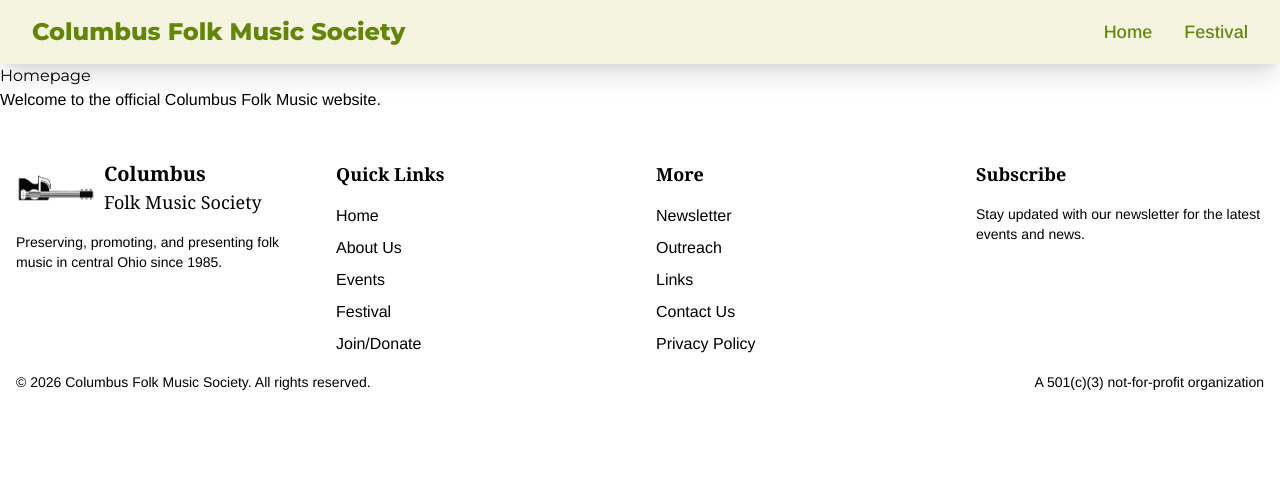
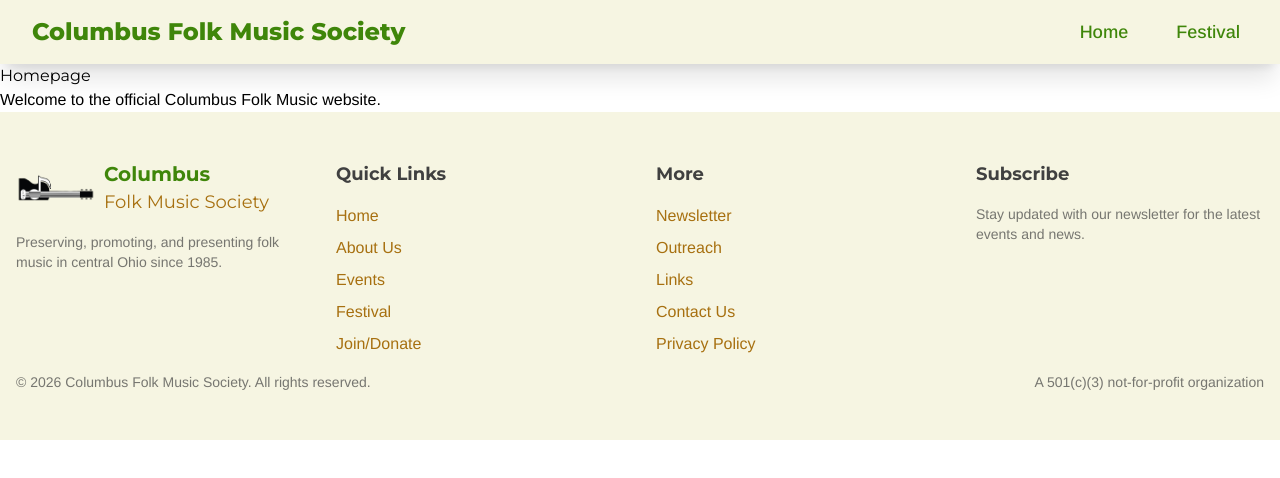
Before and after one commit to clemens72/cfms, a Next.js app: page / in a window 1280 px wide. Shown: the top 478 px of the page. Built offline with nearby package versions, Linux system fonts and the light colour scheme.

Commit message:
updated colors and festival navbar

```diff
--- /dev/null
+++ b/src/app/festival/NavBar.tsx
@@ -0,0 +1,101 @@
+"use client"
+import React, { useState } from 'react';
+import { Menu, X, LucideIcon } from 'lucide-react';
+
+interface NavItem {
+    name: string;
+    href: string;
+}
+
+const navLinks: NavItem[] = [
+    { name: "What's New", href: '/festival#whatsnew' },
+    { name: "Volunteer", href: '/festival#volunteer' },
+    { name: "Details", href: '/festival#details' },
+    { name: "Activities", href: '/festival#activities' },
+    { name: "Inquiries/Apply", href: '/festival#inquiries' },
+    { name: "Donate", href: '/festival#donate' },
+    { name: "FAQ", href: '/festival#faq' },
+    { name: "History", href: '/festival#history' },
+];
+
+
+const Navbar: React.FC = () => {
+    const [isOpen, setIsOpen] = useState(false);
+
+    // Function to toggle the mobile menu state
+    const toggleMenu = () => setIsOpen(!isOpen);
+
+    // Helper component for the navigation links
+    const NavLinks: React.FC<{ isMobile?: boolean }> = ({ isMobile = false }) => (
+        <nav className={isMobile ? 'flex flex-col space-y-4' : 'hidden sm:flex sm:space-x-8'}>
+            {navLinks.map((link) => (
+                <a
+                    key={link.name}
+                    href={link.href}
+                    className={`
+            text-lg font-body font-medium transition duration-200
+            text-brown hover:text-orange p-2
+            ${isMobile
+                            ? 'py-2 px-3 block rounded-lg hover:bg-white/10'
+                            : ''}
+          `}
+                    onClick={isMobile ? toggleMenu : undefined}
+                >
+                    {link.name}
+                </a>
+            ))}
+        </nav>
+    );
+
+    // Icon component used for the toggle button
+    const ToggleIcon: LucideIcon = isOpen ? X : Menu;
+
+    return (
+        <header className="w-full">
+            <div className="max-w-7xl mx-auto px-4 sm:px-6 lg:px-8">
+                <div className="flex items-center h-16">
+
+                    {/* Logo/Brand (Now using green text) */}
+                    <h3 className="hidden sm:flex flex-shrink-0 font-heading text-2xl font-extrabold text-brown mr-8">
+                        Jump to:
+                    </h3>
+
+                    {/* Desktop Navigation Links */}
+                    <div className="hidden sm:flex sm:space-x-8">
+                        <NavLinks />
+                    </div>
+
+                    {/* Mobile Menu Button (Hamburger/X Icon) */}
+                    <div className="flex sm:hidden">
+                        <button
+                            onClick={toggleMenu}
+                            type="button"
+                            className="inline-flex items-center justify-center p-2 rounded-md text-green // Icon color is yellow
+                         hover:text-white hover:bg-white/20 // Hover changes icon to white and adds a slight hover background
+                         focus:outline-none focus:ring-2 focus:ring-inset focus:ring-green transition duration-150"
+                            aria-expanded={isOpen}
+                            aria-controls="mobile-menu"
+                        >
+                            <span className="sr-only">Open main menu</span>
+                            <ToggleIcon className="h-6 w-6" />
+                        </button>
+                    </div>
+                </div>
+            </div>
+
+            {/* Mobile Menu Panel */}
+            <div
+                id="mobile-menu"
+                className={`sm:hidden transition-all ease-in-out duration-300 overflow-hidden ${isOpen ? 'max-h-60 opacity-100' : 'max-h-0 opacity-0'
+                    }`}
+            >
+                {/* Mobile menu panel now uses green with a yellow border separator */}
+                <div className="px-2 pt-2 pb-3 space-y-1">
+                    <NavLinks isMobile={true} />
+                </div>
+            </div>
+        </header>
+    );
+};
+
+export default Navbar;
--- a/src/app/festival/layout.tsx
+++ b/src/app/festival/layout.tsx
@@ -12,5 +12,9 @@ export default function FestivalLayout({
 }: {
   children: React.ReactNode;
 }) {
-  return <>{children}</>;
+  return (
+    <>
+      {children}
+    </>
+  );
 }
--- a/src/components/layout/Footer.tsx
+++ b/src/components/layout/Footer.tsx
@@ -3,7 +3,7 @@ import Image from 'next/image';
 
 export function Footer() {
   return (
-    <footer className="bg-muted py-12">
+    <footer className="bg-light-brown py-12">
       <div className="container mx-auto px-4">
         <div className="grid grid-cols-1 md:grid-cols-4 gap-8">
           <div className="space-y-4">
@@ -15,13 +15,13 @@ export function Footer() {
                 height={40}
                 className="h-10 w-20 object-contain"
               />
-              <div className="font-serif">
-                <span className="font-bold text-xl text-primary">Columbus</span>
+              <div className="font-heading">
+                <span className="font-bold text-xl text-green">Columbus</span>
                 <br />
-                <span className="text-lg text-foreground/80">Folk Music Society</span>
+                <span className="text-lg text-brown">Folk Music Society</span>
               </div>
             </Link>
-            <p className="text-sm text-muted-foreground">
+            <p className="text-sm text-charcoal/70 font-body">
               Preserving, promoting, and presenting folk music in central Ohio since 1985.
             </p>
             <div className="flex space-x-4">
@@ -29,30 +29,30 @@ export function Footer() {
           </div>
 
           <div>
-            <h3 className="font-serif text-lg font-bold mb-4">Quick Links</h3>
+            <h3 className="font-heading text-lg font-bold mb-4 text-charcoal">Quick Links</h3>
             <ul className="space-y-2">
               <li>
-                <Link href="/" className="text-muted-foreground hover:text-primary transition-colors">
+                <Link href="/" className="text-brown hover:text-green transition-colors font-body">
                   Home
                 </Link>
               </li>
               <li>
-                <Link href="/about" className="text-muted-foreground hover:text-primary transition-colors">
+                <Link href="/about" className="text-brown hover:text-green transition-colors font-body">
                   About Us
                 </Link>
               </li>
               <li>
-                <Link href="/events" className="text-muted-foreground hover:text-primary transition-colors">
+                <Link href="/events" className="text-brown hover:text-green transition-colors font-body">
                   Events
                 </Link>
               </li>
               <li>
-                <Link href="/festival" className="text-muted-foreground hover:text-primary transition-colors">
+                <Link href="/festival" className="text-brown hover:text-green transition-colors font-body">
                   Festival
                 </Link>
               </li>
               <li>
-                <Link href="/join-donate" className="text-muted-foreground hover:text-primary transition-colors">
+                <Link href="/join-donate" className="text-brown hover:text-green transition-colors font-body">
                   Join/Donate
                 </Link>
               </li>
@@ -60,30 +60,30 @@ export function Footer() {
           </div>
 
           <div>
-            <h3 className="font-serif text-lg font-bold mb-4">More</h3>
+            <h3 className="font-heading text-lg font-bold mb-4 text-charcoal">More</h3>
             <ul className="space-y-2">
               <li>
-                <Link href="/newsletter" className="text-muted-foreground hover:text-primary transition-colors">
+                <Link href="/newsletter" className="text-brown hover:text-green transition-colors font-body">
                   Newsletter
                 </Link>
               </li>
               <li>
-                <Link href="/outreach" className="text-muted-foreground hover:text-primary transition-colors">
+                <Link href="/outreach" className="text-brown hover:text-green transition-colors font-body">
                   Outreach
                 </Link>
               </li>
               <li>
-                <Link href="/links" className="text-muted-foreground hover:text-primary transition-colors">
+                <Link href="/links" className="text-brown hover:text-green transition-colors font-body">
                   Links
                 </Link>
               </li>
               <li>
-                <Link href="/about#contact" className="text-muted-foreground hover:text-primary transition-colors">
+                <Link href="/about#contact" className="text-brown hover:text-green transition-colors font-body">
                   Contact Us
                 </Link>
               </li>
               <li>
-                <Link href="/privacy-policy" className="text-muted-foreground hover:text-primary transition-colors">
+                <Link href="/privacy-policy" className="text-brown hover:text-green transition-colors font-body">
                   Privacy Policy
                 </Link>
               </li>
@@ -91,18 +91,18 @@ export function Footer() {
           </div>
 
           <div>
-            <h3 className="font-serif text-lg font-bold mb-4">Subscribe</h3>
-            <p className="text-sm text-muted-foreground mb-4">
+            <h3 className="font-heading text-lg font-bold mb-4 text-charcoal">Subscribe</h3>
+            <p className="text-sm text-charcoal/70 mb-4 font-body">
               Stay updated with our newsletter for the latest events and news.
             </p>
           </div>
         </div>
 
         <div className="flex flex-col md:flex-row justify-between items-center mt-4">
-          <p className="text-sm text-muted-foreground">
+          <p className="text-sm text-charcoal/70 font-body">
             © 2026 Columbus Folk Music Society. All rights reserved.
           </p>
-          <p className="text-sm text-muted-foreground mt-2 md:mt-0">
+          <p className="text-sm text-charcoal/70 mt-2 md:mt-0 font-body">
             A 501(c)(3) not-for-profit organization
           </p>
         </div>
--- a/src/components/layout/NavBar.tsx
+++ b/src/components/layout/NavBar.tsx
@@ -28,10 +28,10 @@ const Navbar: React.FC = () => {
           href={link.href}
           className={`
             text-lg font-body font-medium transition duration-200
-            // Default text is bYellow, hover is bright white for contrast
-            text-bYellow hover:text-white
+            // Default text is green, hover is bright white for contrast
+            text-green hover:text-orange p-2
             ${isMobile
-                ? 'py-2 px-3 block rounded-lg hover:bg-white/10' // Text remains bYellow, hover background is subtle white
+                ? 'py-2 px-3 block rounded-lg hover:bg-white/10'
                 : ''}
           `}
           onClick={isMobile ? toggleMenu : undefined}
@@ -46,13 +46,13 @@ const Navbar: React.FC = () => {
   const ToggleIcon: LucideIcon = isOpen ? X : Menu;
 
   return (
-    // Set background to solid bBlue and use a stronger shadow
-    <header className="fixed top-0 left-0 w-full z-30 shadow-xl bg-light-gray">
+    // Set background to solid green and use a stronger shadow
+    <header className="fixed top-0 left-0 w-full z-30 shadow-xl bg-light-brown">
       <div className="max-w-7xl mx-auto px-4 sm:px-6 lg:px-8">
         <div className="flex justify-between items-center h-16">
 
-          {/* Logo/Brand (Now using bYellow text) */}
-          <a href="/" className="flex-shrink-0 font-heading text-2xl font-extrabold text-bYellow">
+          {/* Logo/Brand (Now using green text) */}
+          <a href="/" className="flex-shrink-0 font-heading text-2xl font-extrabold text-green">
             Columbus Folk Music Society
           </a>
 
@@ -66,9 +66,9 @@ const Navbar: React.FC = () => {
             <button
               onClick={toggleMenu}
               type="button"
-              className="inline-flex items-center justify-center p-2 rounded-md text-bYellow // Icon color is yellow
+              className="inline-flex items-center justify-center p-2 rounded-md text-green // Icon color is yellow
                          hover:text-white hover:bg-white/20 // Hover changes icon to white and adds a slight hover background
-                         focus:outline-none focus:ring-2 focus:ring-inset focus:ring-bYellow transition duration-150"
+                         focus:outline-none focus:ring-2 focus:ring-inset focus:ring-green transition duration-150"
               aria-expanded={isOpen}
               aria-controls="mobile-menu"
             >
@@ -86,8 +86,8 @@ const Navbar: React.FC = () => {
           isOpen ? 'max-h-60 opacity-100' : 'max-h-0 opacity-0'
         }`}
       >
-        {/* Mobile menu panel now uses bBlue with a yellow border separator */}
-        <div className="px-2 pt-2 pb-3 space-y-1 bg-bBlue border-t border-bYellow/50">
+        {/* Mobile menu panel now uses green with a yellow border separator */}
+        <div className="px-2 pt-2 pb-3 space-y-1">
           <NavLinks isMobile={true} />
         </div>
       </div>
--- a/tailwind.config.ts
+++ b/tailwind.config.ts
@@ -14,11 +14,13 @@ const config: Config = {
           "conic-gradient(from 180deg at 50% 50%, var(--tw-gradient-stops))",
       },
       colors: {
-        'bBlue': '#a08679',
-        'bYellow': '#62850a',
-        'charcoal': '#171717',
-        'light-gray': '#f5f4e1',
-        'coral-red': '#e95353',
+        'green': '#3f860a',
+        'orange': '#d24605',
+        'brown': '#a77010',
+        'charcoal': '#404040',
+        'light-orange': '#e68c47',
+        'light-brown': '#f6f5e2',
+        'skyblue': '#dbe9e3',
       },
       fontFamily: {
         'heading': ['var(--font-heading)', ...defaultTheme.fontFamily.sans],
```
Also changed, not shown: src/app/festival/page.tsx (+50 -46 lines).
